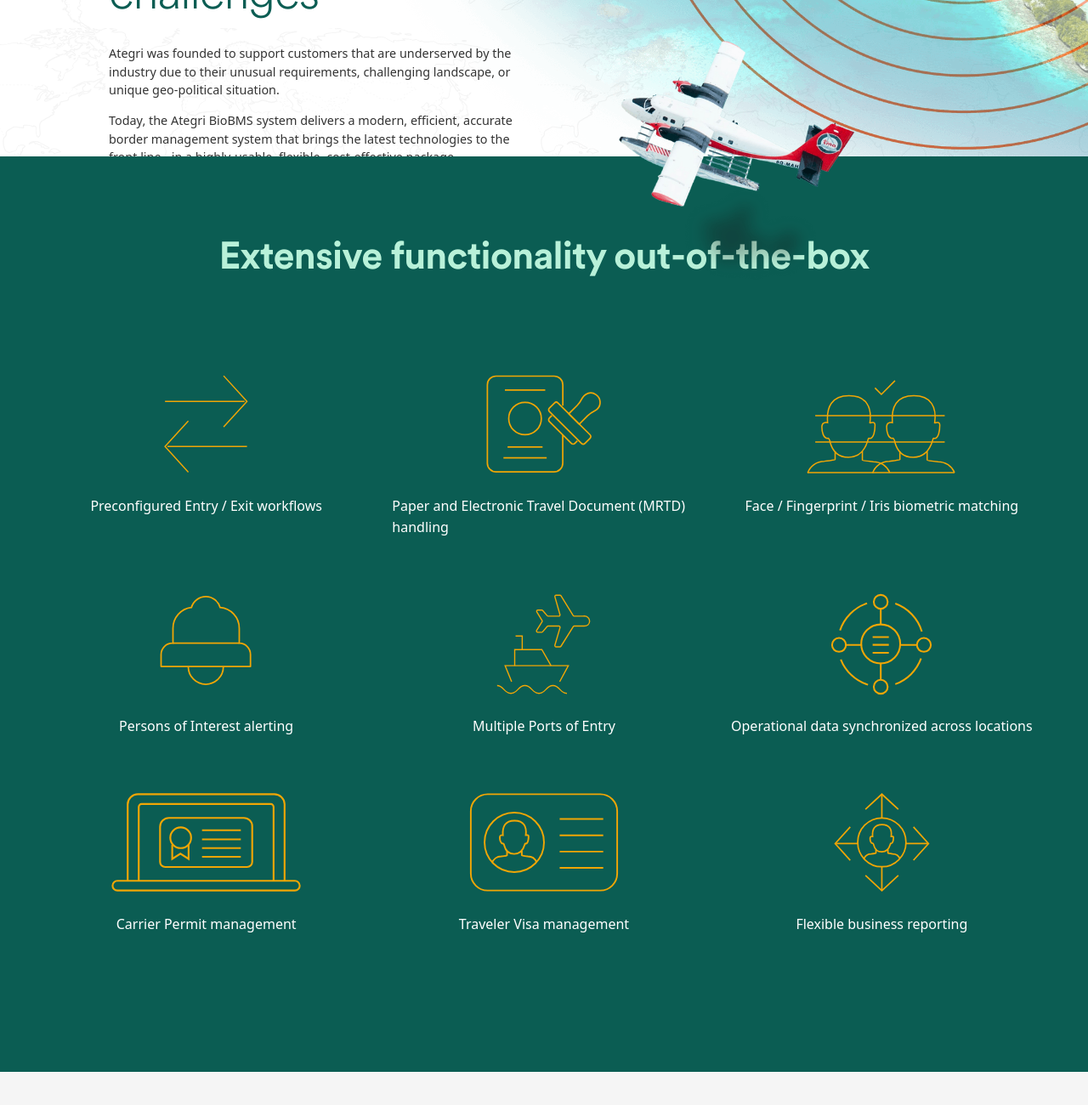
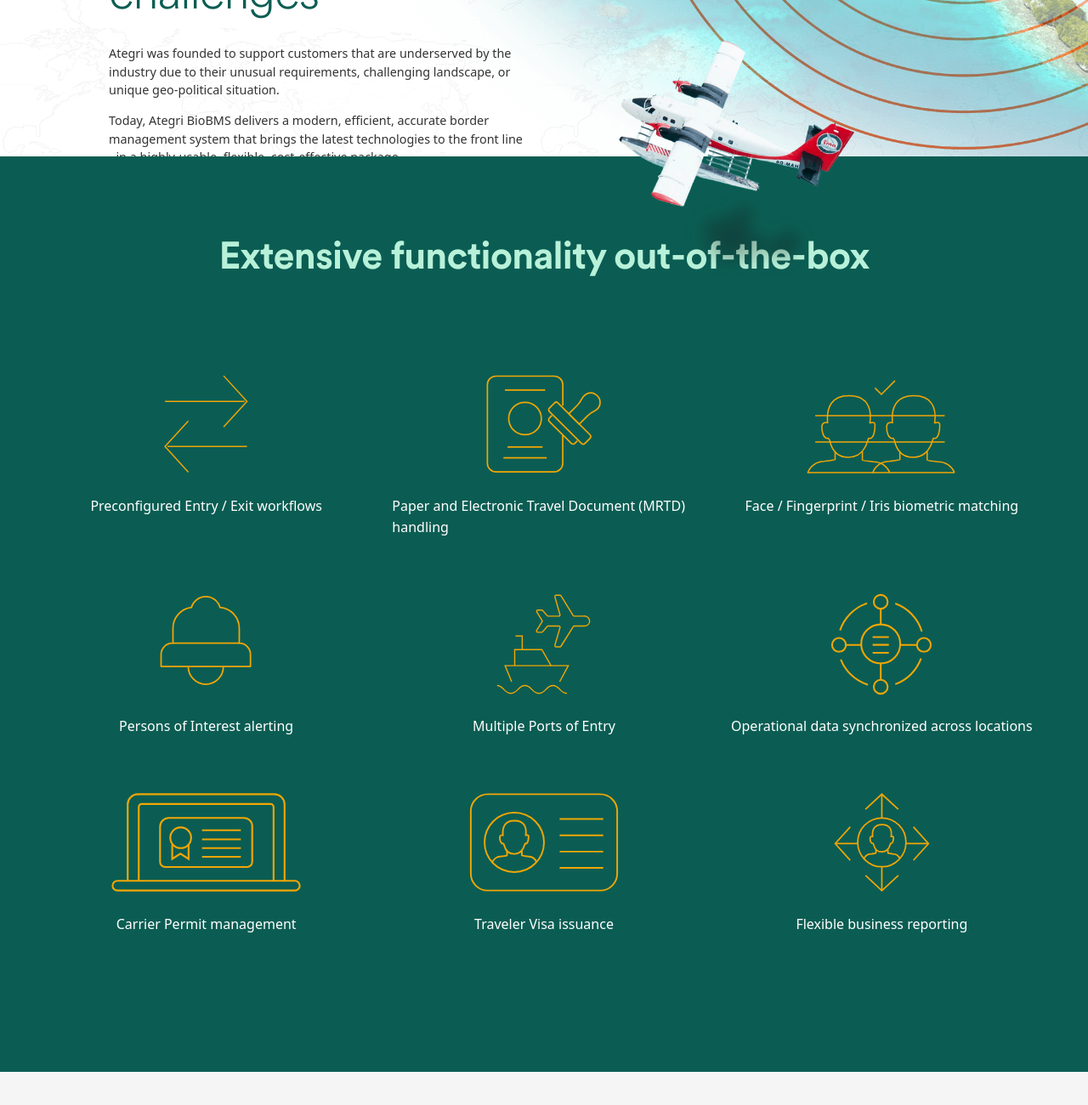
Before and after one commit to ategri/ategri.github.io, a plain HTML site: page index.html in a window 1280 px wide. Shown: the part 456-1756 px from the top of the page at 85% size. Drawn offline with nearby package versions, Linux system fonts and the light colour scheme; a script that the page names is missing.

Commit message:
Add files via upload

```diff
--- a/index.html
+++ b/index.html
@@ -92,7 +92,7 @@
         <div class="row">
           <div class="col">
             <p class="paragraph-sm u-mr-1">Ategri was founded to support customers that are underserved by the industry due to their unusual requirements, challenging landscape, or unique geo-political situation.</p>
-            <p class="paragraph-sm">Today, the Ategri BioBMS system delivers a modern, efficient, accurate border management system that brings the latest technologies to the front line - in a highly-usable, flexible, cost-effective package.</p>
+            <p class="paragraph-sm">Today, Ategri BioBMS delivers a modern, efficient, accurate border management system that brings the latest technologies to the front line - in a highly-usable, flexible, cost-effective package.</p>
           </div>
           <div class="col"></div><img class="cc-airplane" src="images/Plane.png" width="448" alt="Tourist airplane flying over tropical island" style="opacity:0" sizes="(max-width: 479px) 100vw, 448px" data-w-id="150e35fc-fe6d-838a-11ec-aeb023fedc5a" loading="lazy" srcset="images/Plane-p-500.png 500w, images/Plane-p-800.png 800w, images/Plane.png 896w">
         </div>
@@ -135,7 +135,7 @@
           <p>Carrier Permit management</p>
         </div>
         <div class="col cc-display-flex-center"><img src="images/Visa.svg" loading="lazy" alt="traveler visa management icon" class="cc-main-icon">
-          <p>Traveler Visa management</p>
+          <p>Traveler Visa issuance</p>
         </div>
         <div class="col cc-display-flex-center"><img src="images/Flexible-Business-Reporting.svg" loading="lazy" alt="flexible business reporting icon" class="cc-main-icon">
           <p>Flexible business reporting</p>
```
